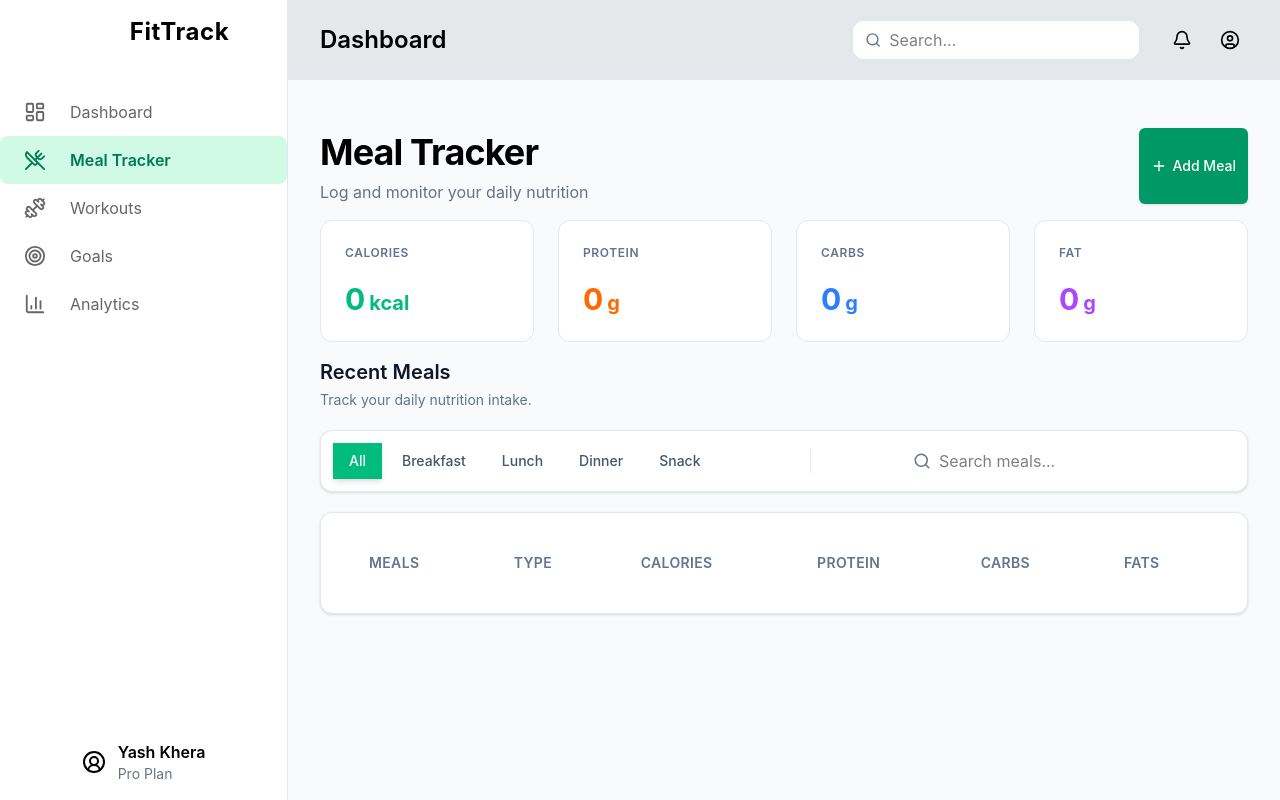
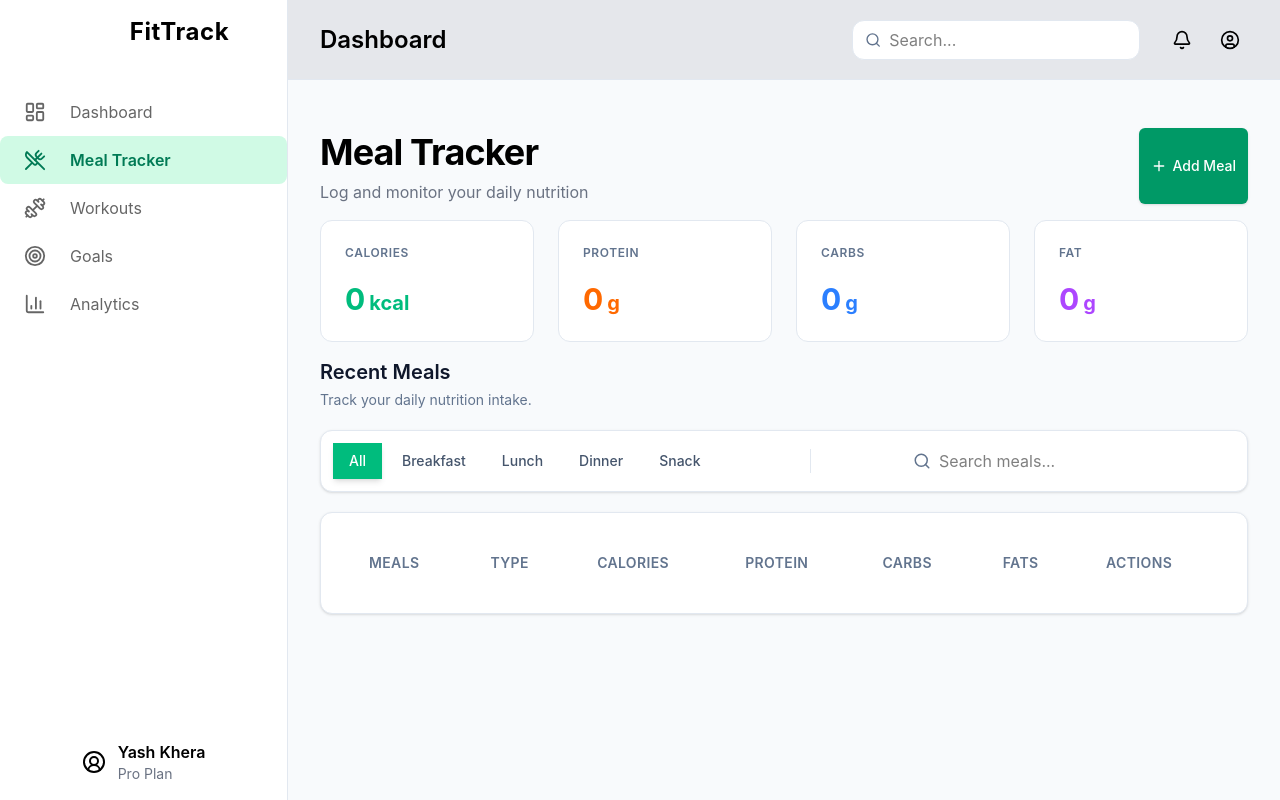
Before and after one commit to kherayash/FitTrack, a React (Vite) app: page /meals in a window 1280 px wide. Built offline with nearby package versions, Linux system fonts and the light colour scheme.

Commit message:
done delete feature

```diff
--- a/src/components/meals/MealsTable.jsx
+++ b/src/components/meals/MealsTable.jsx
@@ -1,4 +1,5 @@
-export default function MealsTable({meals}){
+import { Trash2 } from "lucide-react";
+export default function MealsTable({meals, deleteMeal }){
 
    const mealTypeColors = {
   Breakfast: "bg-yellow-100 text-yellow-700",
@@ -17,6 +18,7 @@ export default function MealsTable({meals}){
                         <th className="px-6 py-4 text-left text-sm font-semibold text-slate-500 uppercase tracking-wide"> Protein</th>
                         <th className="px-6 py-4 text-left text-sm font-semibold text-slate-500 uppercase tracking-wide"> Carbs</th>
                         <th className="px-6 py-4 text-left text-sm font-semibold text-slate-500 uppercase tracking-wide"> Fats</th>
+                        <th className="px-6 py-4 text-left text-sm font-semibold text-slate-500 uppercase tracking-wide">Actions</th>
                        </tr>
 
 
@@ -37,6 +39,14 @@ export default function MealsTable({meals}){
                             <td className="px-6 py-4">{item.protein}g</td>
                             <td className="px-6 py-4">{item.carbs}g</td>
                             <td className="px-6 py-4">{item.fats}g</td>
+                            <td className="px-6 py-4">
+    <button
+        onClick={() => deleteMeal(item.id)}
+        className="flex h-9 w-9 items-center justify-center rounded-lg text-slate-500 transition-all duration-200 hover:bg-red-50 hover:text-red-600"
+    >
+        <Trash2 size={18} />
+    </button>
+</td>
                           </tr>
                      )) }
 
--- a/src/pages/Meals.jsx
+++ b/src/pages/Meals.jsx
@@ -21,6 +21,13 @@ const searchedMeals = filteredMeals.filter((meal)=>{
 })
     function addMeal(newMeal){
         setMeals((prevMeals)=>[...prevMeals,newMeal]);
+    }
+    function deleteMeal(deleteId){
+        setMeals((prevMeals)=>{
+            return prevMeals.filter((meal)=>{
+                return meal.id!=deleteId;
+            })
+        })
     }
     return (
           <div className="">
@@ -65,7 +72,9 @@ const searchedMeals = filteredMeals.filter((meal)=>{
                 </div>
 
                <div>
-                <MealsTable meals={searchedMeals} />
+                <MealsTable meals={searchedMeals}
+                deleteMeal={deleteMeal}
+                />
                </div>
                <div>
                   {isModalOpen && <AddMealModal setIsModalOpen = {setIsModalOpen}
```
